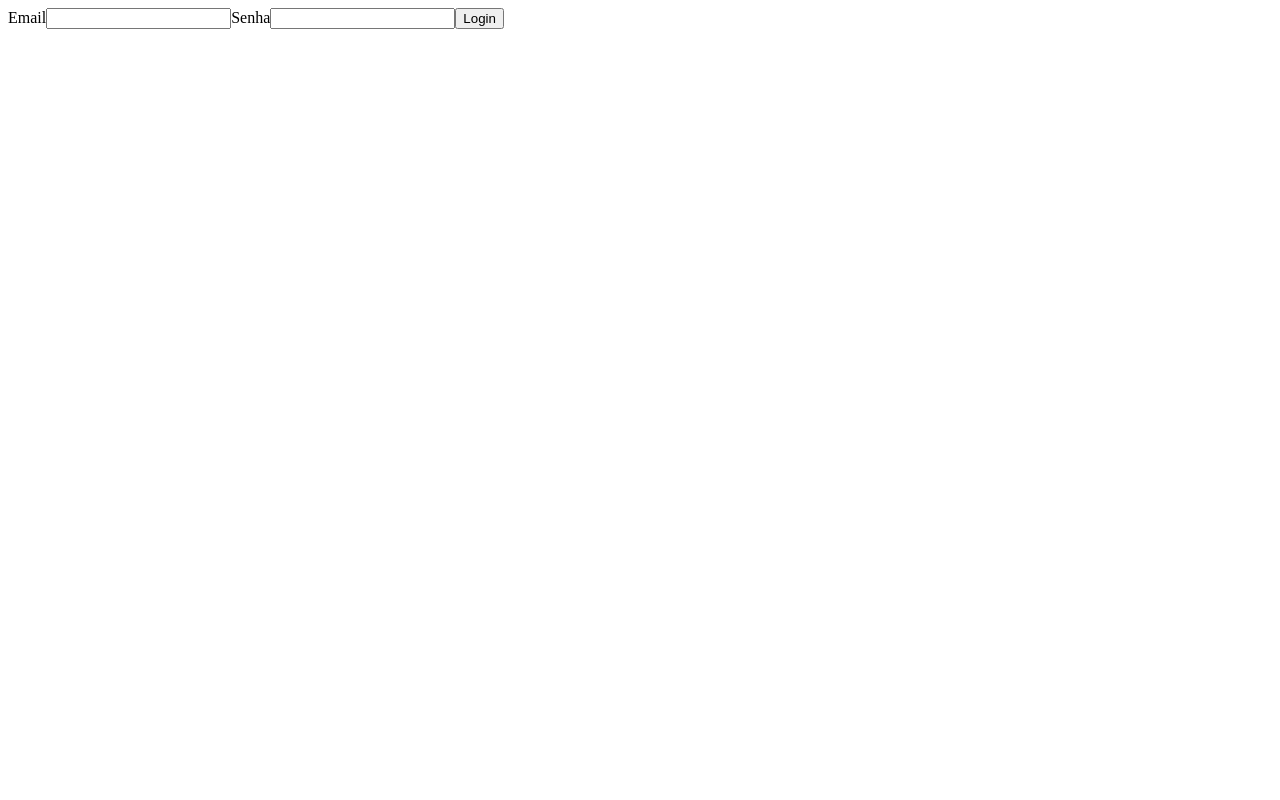
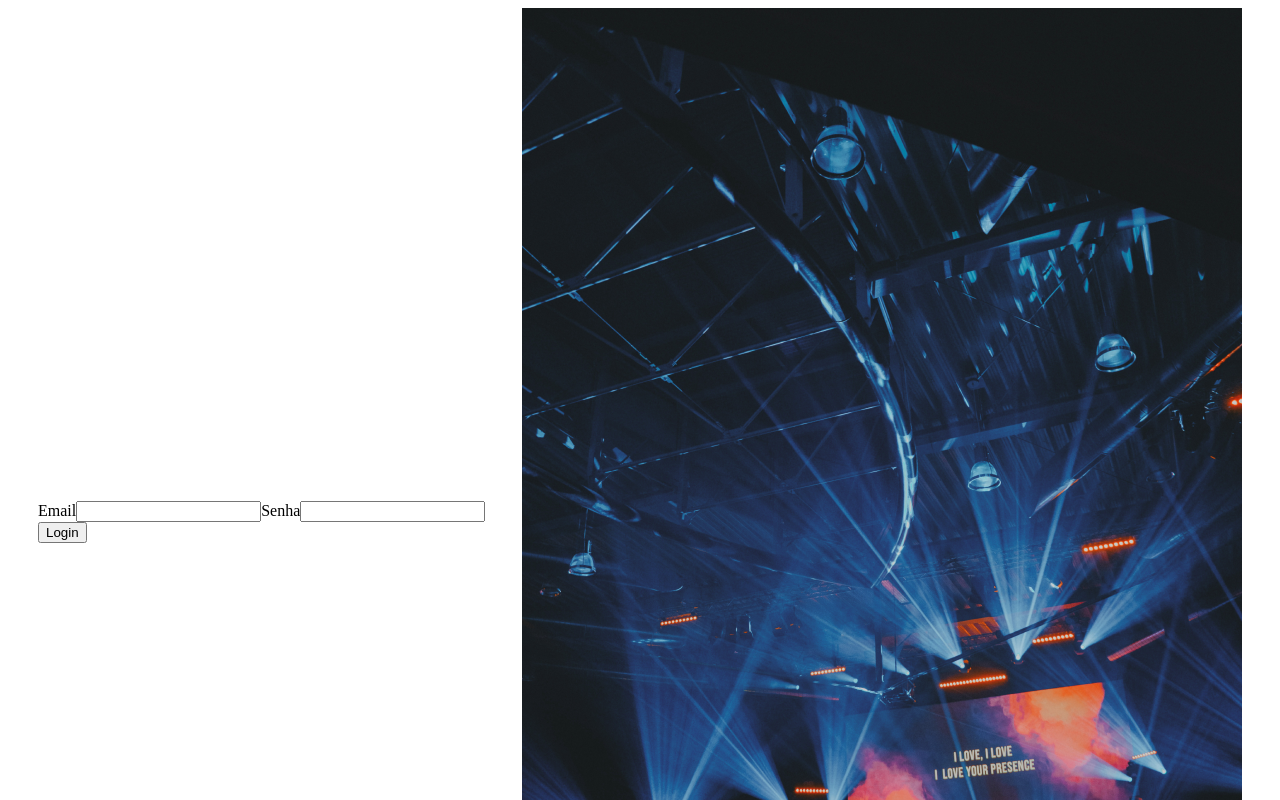
Before and after one commit to voncardoso/qr-code-generator, a React (Create React App) app: page / in a window 1280 px wide. Shown: the top 800 px of the page. Built offline with nearby package versions, Linux system fonts and the light colour scheme.

Commit message:
Adicionado imagem da tela de login

```diff
--- a/src/Pages/Login/index.js
+++ b/src/Pages/Login/index.js
@@ -4,6 +4,7 @@ import { UserContext } from "../../Context/useContext";
 import { Container } from "./style";
 import { getAuth, signInWithEmailAndPassword } from "firebase/auth";
 import { useNavigate } from "react-router-dom";
+import backgroungLogin from "../../assets/imagem-festa-tela-login.png"
 
 export function Login() {
   const [email, setEmail] = useState("");
@@ -51,8 +52,10 @@ export function Login() {
         />
         <button>Login</button>
       </form>
+      <div>
+        <img src={backgroungLogin} alt="" />
+      </div>
 
-      <img src="" alt="" />
     </Container>
   );
 }
--- a/src/Pages/Login/style.js
+++ b/src/Pages/Login/style.js
@@ -1,3 +1,10 @@
 import styled from "styled-components";
 
-export const Container = styled.section``;
+export const Container = styled.section`
+  display: grid;
+  grid-template-columns: 1fr 1fr;
+  height: 100vh;
+  align-items: center;
+  max-width: 1204px;
+  margin: 0 auto;
+`;
--- a/src/style/global.js
+++ b/src/style/global.js
@@ -52,6 +52,10 @@ export const GlobalStyle = createGlobalStyle`
         cursor: pointer;
     }
 
+    img {
+        width: 100%;
+    }
+
 
 
 `;
```
Also changed, not shown: src/assets/imagem-festa-tela-login.png (added).
